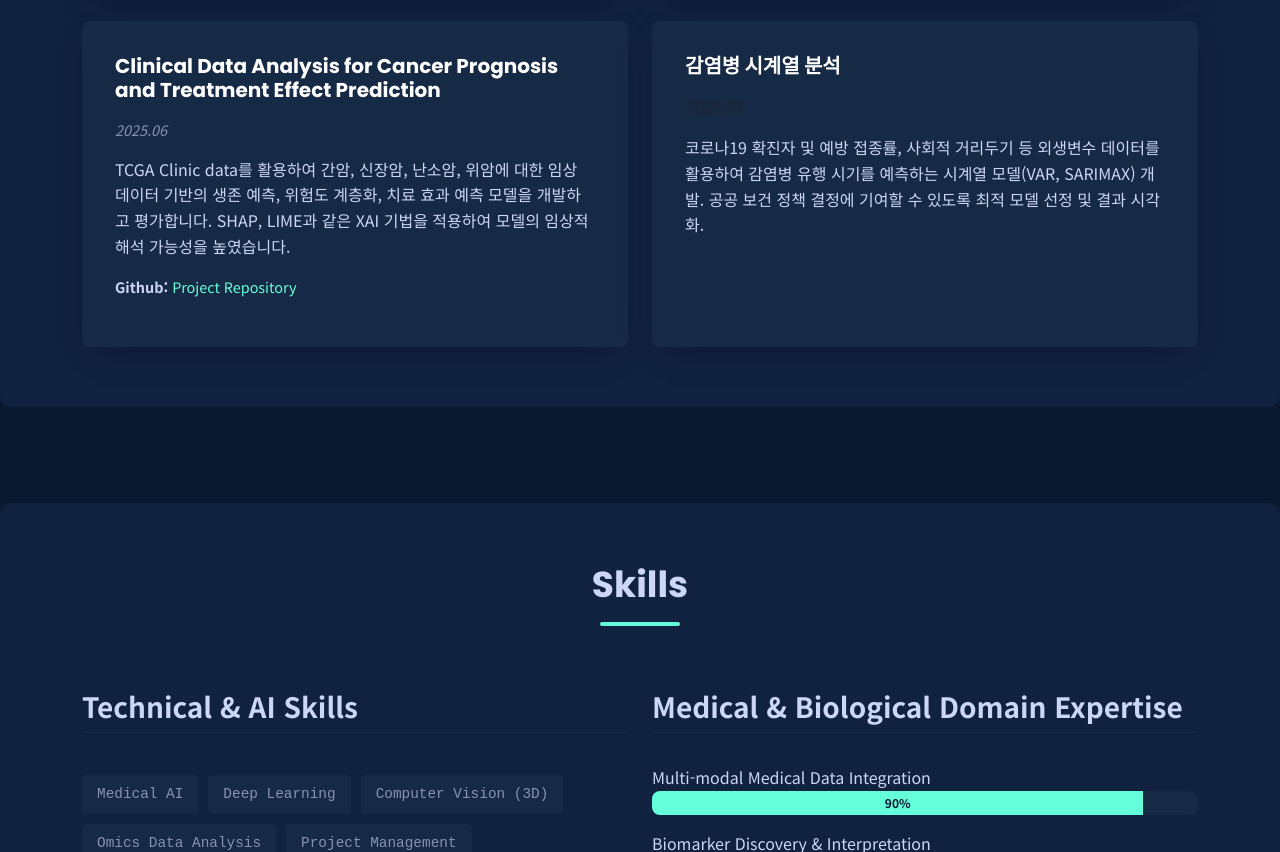
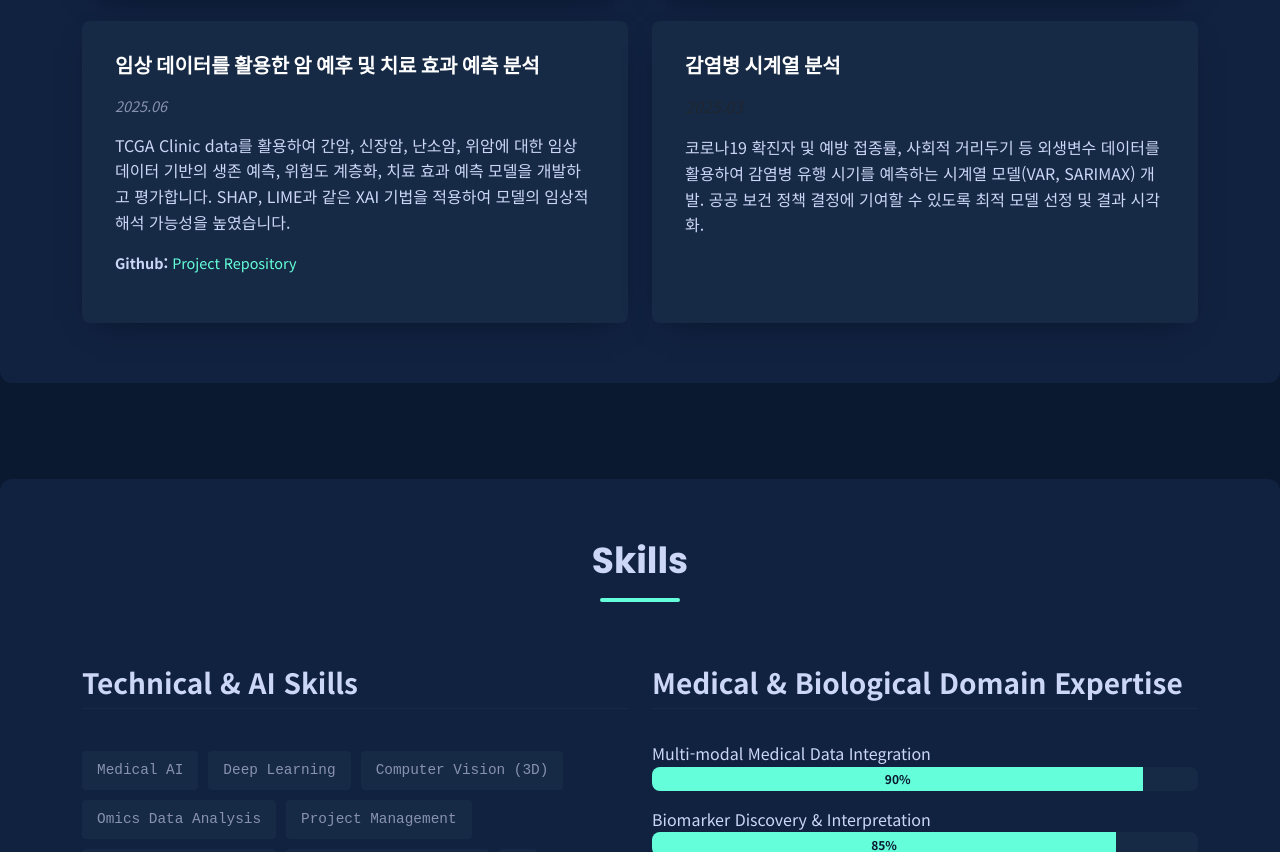
Before and after one commit to ParkYaeseong/mimikyu, a plain HTML site: page index.html in a window 1280 px wide. Shown: the part 2697-3549 px from the top of the page. Drawn offline with nearby package versions, Linux system fonts and the light colour scheme.

Commit message:
Update index.html

```diff
--- a/index.html
+++ b/index.html
@@ -109,7 +109,7 @@
                 </div>
                 <div class="col-lg-6 d-flex align-items-stretch" data-aos="fade-up" data-aos-delay="100">
                     <div class="project-card">
-                        <h4><b> Clinical Data Analysis for Cancer Prognosis and Treatment Effect Prediction</b></h4>
+                        <h4><b> 임상 데이터를 활용한 암 예후 및 치료 효과 예측 분석</b></h4>
                         <p class="project-duration"><i>2025.06</i></p>
                         <p>TCGA Clinic data를 활용하여 간암, 신장암, 난소암, 위암에 대한 임상 데이터 기반의 생존 예측, 위험도 계층화, 치료 효과 예측 모델을 개발하고 평가합니다. SHAP, LIME과 같은 XAI 기법을 적용하여 모델의 임상적 해석 가능성을 높였습니다.</p>
                         <p class="github-link mt-auto"><b>Github:</b> <a href="https://github.com/ParkYaeseong/Cinical_Data_Cancer" target="_blank">Project Repository</a></p>
```
